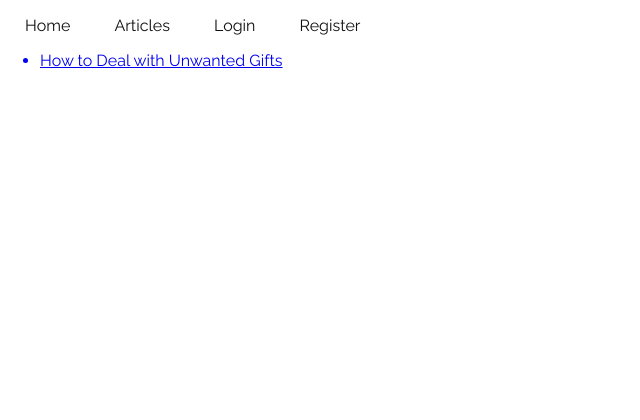
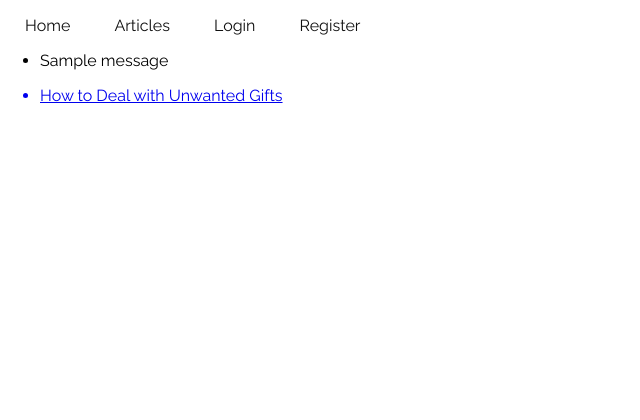
Before and after one commit to johnagower/minimize, a Django app: page /articles/ in a window 1280 px wide. Shown: the top 420 px of the page, without its empty margins (0-640 px from the left). Run offline with Django 3.2, Linux system fonts and the light colour scheme; data comes from the database, SQL or seed files in the repository; both versions use the stored data as it was after the commit; tables that the repository leaves empty hold one stand-in row (values such as "Sample post"); one stand-in notice (Sample message) is shown.

Commit message:
Added success message for edited thing.

```diff
--- a/inventory/templates/base.html
+++ b/inventory/templates/base.html
@@ -43,6 +43,14 @@
 			</ul>
 		</nav>
 	</header>
+	{% if messages %}
+	<ul class="messages">
+		{% for message in messages %}
+		<li{% if message.tags %}
+			class="{{ message.tags }}"{% endif %}>{{ message }}</li>
+		{% endfor %}
+	</ul>
+	{% endif %}
 	{% block content %}{% endblock content %}
 	{% block footer %}{% endblock footer %}
 	<footer>
--- a/inventory/views.py
+++ b/inventory/views.py
@@ -3,6 +3,7 @@ from django.template.defaultfilters import slugify
 from django.template.loader import get_template
 from django.template import Context
 from django.core.mail import EmailMessage, mail_admins
+from django.contrib import messages
 from django.contrib.auth.decorators import login_required
 from django.http import Http404
 from inventory.forms import (
@@ -60,6 +61,7 @@ def edit_thing(request, slug):
 		form = form_class(data=request.POST, instance=thing)
 		if form.is_valid():
 			form.save()
+			messages.success(request, 'Details updated.')
 			return redirect('thing_detail', slug=thing.slug)
 	else:
 		form = form_class(instance=thing)
```
Also changed, not shown: db.sqlite3, 3 other files.
